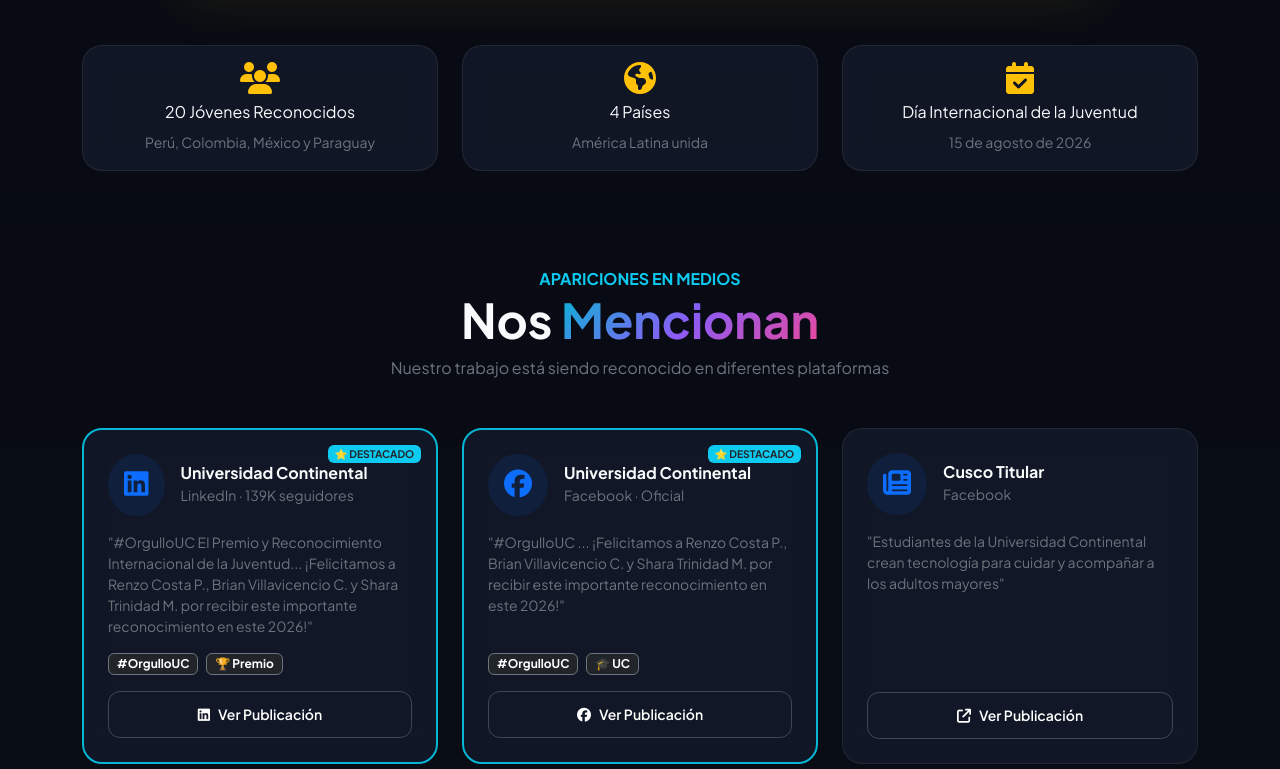
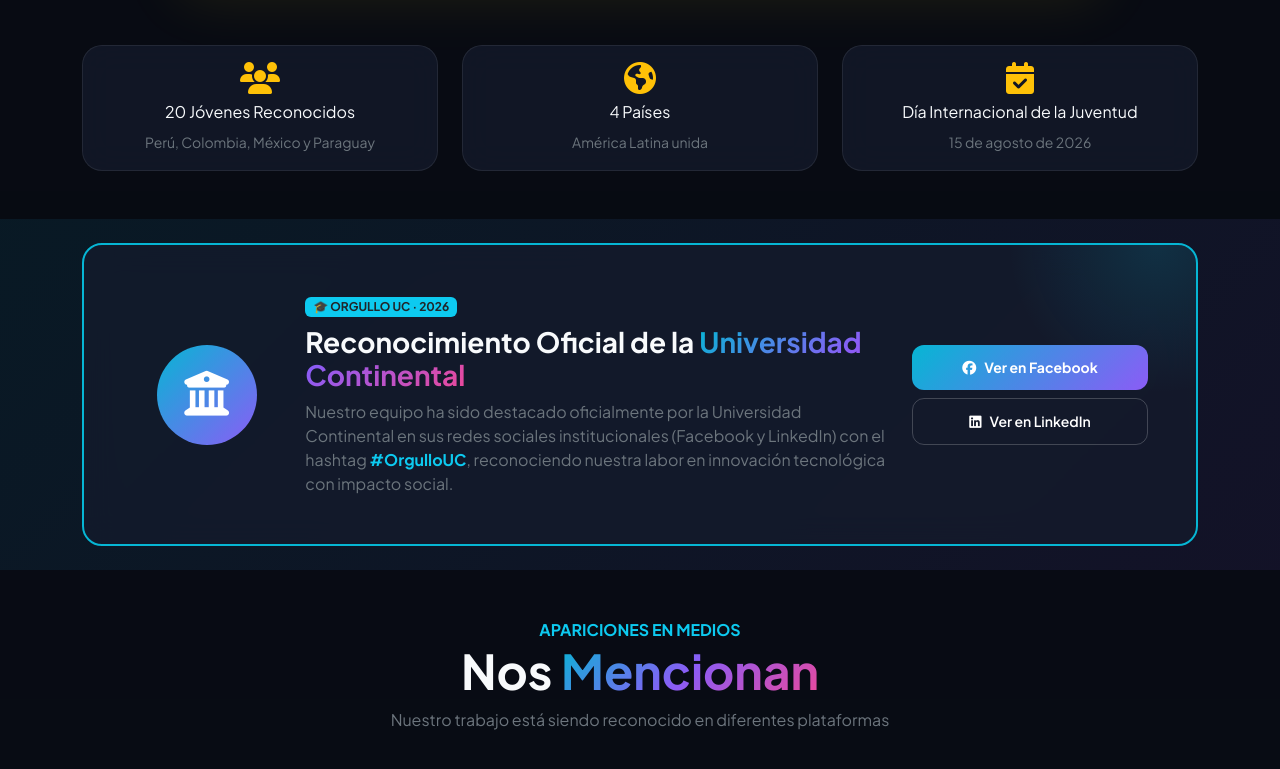
Before and after one commit to RenzoPaolo07/sol-tech-web, a plain HTML site: page index.html in a window 1280 px wide. Shown: the part 2858-3627 px from the top of the page. Drawn offline with nearby package versions, Linux system fonts and the light colour scheme; some packages are replaced by stand-ins of ours; animation ran at ten frames a second; a script that the page names is missing.

Commit message:
Actualizacion con menciones de la UC 2.0

```diff
--- a/index.html
+++ b/index.html
@@ -12,22 +12,29 @@
     <meta name="robots" content="index, follow">
     <link rel="canonical" href="https://soltech.pe/">
 
-    <!-- ========== OPEN GRAPH (Facebook, WhatsApp, LinkedIn) ========== -->
+    <!-- ========== OPEN GRAPH OPTIMIZADO (Facebook, WhatsApp, LinkedIn) ========== -->
     <meta property="og:type" content="website">
     <meta property="og:url" content="https://soltech.pe/">
-    <meta property="og:title" content="S.O.L. Tech | Soluciones On-Line Tecnológicas 🏆">
-    <meta property="og:description" content="Organización juvenil de Cusco ganadora del Premio Internacional Jóvenes que Hacen Historia 2026. Innovación con IA e IoT para el impacto social.">
-    <meta property="og:image" content="https://i.postimg.cc/tgCQ1Zyn/Certificado-RAJI.png">
+    <meta property="og:title" content="S.O.L. Tech 🏆 | Premio Internacional Jóvenes que Hacen Historia 2026">
+    <meta property="og:description" content="Organización juvenil de Cusco galardonada internacionalmente. Desarrollamos tecnología con IA e IoT para el impacto social. Reconocidos por la Universidad Continental (#OrgulloUC).">
+    <meta property="og:image" content="https://i.postimg.cc/zvWxbyfc/780443783-1521994916631040-6905545898642755875-n.jpg">
+    <meta property="og:image:secure_url" content="https://i.postimg.cc/zvWxbyfc/780443783-1521994916631040-6905545898642755875-n.jpg">
+    <meta property="og:image:type" content="image/jpeg">
     <meta property="og:image:width" content="1200">
     <meta property="og:image:height" content="630">
+    <meta property="og:image:alt" content="S.O.L. Tech - Premio Internacional Jóvenes que Hacen Historia 2026">
     <meta property="og:site_name" content="S.O.L. Tech">
     <meta property="og:locale" content="es_PE">
-
-    <!-- ========== TWITTER CARDS ========== -->
+    <meta property="og:locale:alternate" content="es_ES">
+
+    <!-- ========== TWITTER CARDS OPTIMIZADO ========== -->
     <meta name="twitter:card" content="summary_large_image">
-    <meta name="twitter:title" content="S.O.L. Tech | Soluciones On-Line Tecnológicas 🏆">
-    <meta name="twitter:description" content="Organización juvenil de Cusco ganadora del Premio Internacional Jóvenes que Hacen Historia 2026.">
-    <meta name="twitter:image" content="https://i.postimg.cc/tgCQ1Zyn/Certificado-RAJI.png">
+    <meta name="twitter:site" content="@SOLTech">
+    <meta name="twitter:creator" content="@RenzoCostaP">
+    <meta name="twitter:title" content="S.O.L. Tech 🏆 | Premio Internacional Jóvenes que Hacen Historia 2026">
+    <meta name="twitter:description" content="Organización juvenil de Cusco galardonada internacionalmente. Innovación con IA e IoT para el impacto social.">
+    <meta name="twitter:image" content="https://i.postimg.cc/zvWxbyfc/780443783-1521994916631040-6905545898642755875-n.jpg">
+    <meta name="twitter:image:alt" content="S.O.L. Tech - Premio Internacional 2026">
 
     <!-- ========== FAVICON ========== -->
     <link rel="icon" type="image/png" sizes="16x16" href="https://i.postimg.cc/3xwx0Zxc/752313269-2915248165482863-8486423233747818306-n.jpg">
@@ -1149,6 +1156,43 @@
         </div>
     </section>
 
+    <!-- ========== BANNER: RECONOCIMIENTO OFICIAL UC ========== -->
+    <section class="py-4" style="background: linear-gradient(135deg, rgba(6, 182, 212, 0.08), rgba(139, 92, 246, 0.08));">
+        <div class="container">
+            <div class="glass-card p-4 p-md-5 position-relative overflow-hidden" style="border: 2px solid var(--accent-cyan);" data-aos="zoom-in">
+                <!-- Efecto de brillo decorativo -->
+                <div style="position: absolute; top: -50%; right: -10%; width: 300px; height: 300px; background: radial-gradient(circle, rgba(6, 182, 212, 0.15) 0%, transparent 70%); border-radius: 50%; pointer-events: none;"></div>
+
+                <div class="row align-items-center g-4 position-relative">
+                    <div class="col-md-2 text-center">
+                        <div style="width: 100px; height: 100px; border-radius: 50%; background: linear-gradient(135deg, var(--accent-cyan), var(--accent-purple)); display: flex; align-items: center; justify-content: center; margin: 0 auto;">
+                            <i class="fa-solid fa-university" style="font-size: 2.8rem; color: #fff;"></i>
+                        </div>
+                    </div>
+                    <div class="col-md-7">
+                        <span class="badge bg-info text-dark mb-2">🎓 ORGULLO UC · 2026</span>
+                        <h3 class="fw-bold mb-2">
+                            Reconocimiento Oficial de la <span class="gradient-text">Universidad Continental</span>
+                        </h3>
+                        <p class="text-secondary mb-0">
+                            Nuestro equipo ha sido destacado oficialmente por la Universidad Continental en sus redes sociales institucionales
+                            (Facebook y LinkedIn) con el hashtag <strong class="text-info">#OrgulloUC</strong>,
+                            reconociendo nuestra labor en innovación tecnológica con impacto social.
+                        </p>
+                    </div>
+                    <div class="col-md-3 text-center text-md-end">
+                        <a href="https://www.facebook.com/share/1Etf1kRZmk/?mibextid=wwXIfr" target="_blank" class="btn btn-gradient btn-sm w-100 mb-2">
+                            <i class="fa-brands fa-facebook me-2"></i>Ver en Facebook
+                        </a>
+                        <a href="https://www.linkedin.com/posts/orgullouc-share-7502806262024339456-U2fv/" target="_blank" class="btn btn-outline-custom btn-sm w-100">
+                            <i class="fa-brands fa-linkedin me-2"></i>Ver en LinkedIn
+                        </a>
+                    </div>
+                </div>
+            </div>
+        </div>
+    </section>
+
     <!-- ========== SECCIÓN: PRENSA Y MEDIOS ========== -->
     <section id="prensa" class="py-5" style="background: rgba(0,0,0,0.08);">
         <div class="container">
@@ -1891,36 +1935,33 @@
                 <span class="text-info fw-bold text-uppercase">Confían en nosotros</span>
                 <h2 class="display-5 fw-bold">Nuestros <span class="gradient-text">Aliados</span></h2>
             </div>
-            <div class="row g-4">
+            <div class="row g-4 justify-content-center">
+                <!-- Universidad Continental (DESTACADO) -->
                 <div class="col-md-3 col-6" data-aos="zoom-in" data-aos-delay="100">
+                    <div class="ally-card" style="border-color: var(--accent-cyan); border-width: 2px;">
+                        <div class="ally-icon"><i class="fa-solid fa-university" style="color: var(--accent-cyan);"></i></div>
+                        <h6>Universidad Continental</h6>
+                        <small class="text-secondary">#OrgulloUC · 2026</small>
+                        <span class="badge bg-info text-dark mt-2" style="font-size: 0.6rem;">⭐ Reconocimiento Oficial</span>
+                    </div>
+                </div>
+                <!-- Hospital Regional -->
+                <div class="col-md-3 col-6" data-aos="zoom-in" data-aos-delay="200">
                     <div class="ally-card">
                         <div class="ally-icon"><i class="fa-solid fa-hospital"></i></div>
                         <h6>Hospital Regional</h6>
                         <small class="text-secondary">R.D. N° 160-2026</small>
                     </div>
                 </div>
-                <div class="col-md-3 col-6" data-aos="zoom-in" data-aos-delay="200">
+                <!-- Gobierno Regional -->
+                <div class="col-md-3 col-6" data-aos="zoom-in" data-aos-delay="300">
                     <div class="ally-card">
                         <div class="ally-icon"><i class="fa-solid fa-landmark"></i></div>
                         <h6>Gobierno Regional</h6>
                         <small class="text-secondary">Cusco</small>
                     </div>
                 </div>
-                <div class="col-md-3 col-6" data-aos="zoom-in" data-aos-delay="100">
-                    <div class="ally-card" style="border-color: var(--accent-cyan);">
-                        <div class="ally-icon"><i class="fa-solid fa-university" style="color: var(--accent-cyan);"></i></div>
-                        <h6>Universidad Continental</h6>
-                        <small class="text-secondary">#OrgulloUC · 2026</small>
-                        <span class="badge bg-info text-dark mt-2" style="font-size: 0.6rem;">⭐ Reconocimiento Oficial</span>
-                    </div>
-                </div>
-                <div class="col-md-3 col-6" data-aos="zoom-in" data-aos-delay="300">
-                    <div class="ally-card">
-                        <div class="ally-icon"><i class="fa-solid fa-university"></i></div>
-                        <h6>Universidad Continental</h6>
-                        <small class="text-secondary">EAP Sistemas</small>
-                    </div>
-                </div>
+                <!-- RAJI Internacional -->
                 <div class="col-md-3 col-6" data-aos="zoom-in" data-aos-delay="400">
                     <div class="ally-card">
                         <div class="ally-icon"><i class="fa-solid fa-globe-americas"></i></div>
```
